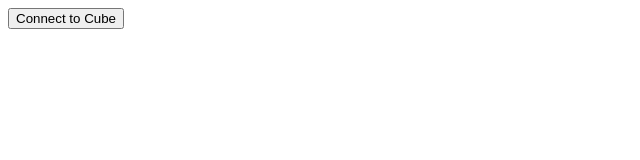
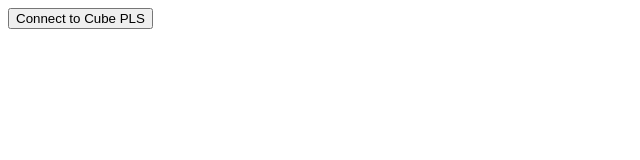
Before and after one commit to Mpouel/GAN-v2, a website with bundled scripts: page index.html in a window 1280 px wide. Shown: the full height of the page, 0-640 px from the left. Built offline with nearby package versions, Linux system fonts and the light colour scheme.

Commit message:
PLS Work

```diff
--- a/index.html
+++ b/index.html
@@ -7,7 +7,7 @@
     <link rel="stylesheet" href="style.css">
 </head>
 <body>
-    <button id="connectButton">Connect to Cube</button>
+    <button id="connectButton">Connect to Cube PLS</button>
     <script src="script.js"></script>
 </body>
 </html>
--- /dev/null
+++ b/package.json
@@ -0,0 +1,5 @@
+{
+  "dependencies": {
+    "gan-web-bluetooth": "^3.0.2"
+  }
+}
```
Also changed, not shown: 1 other file.
